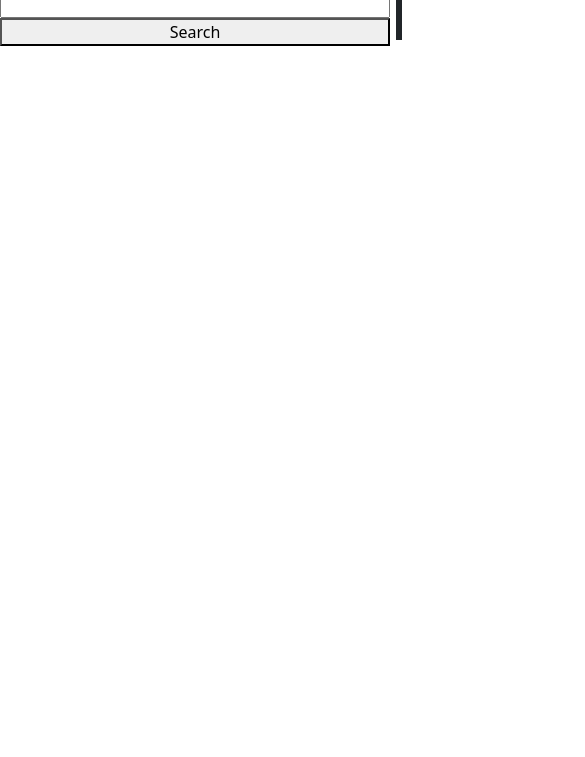
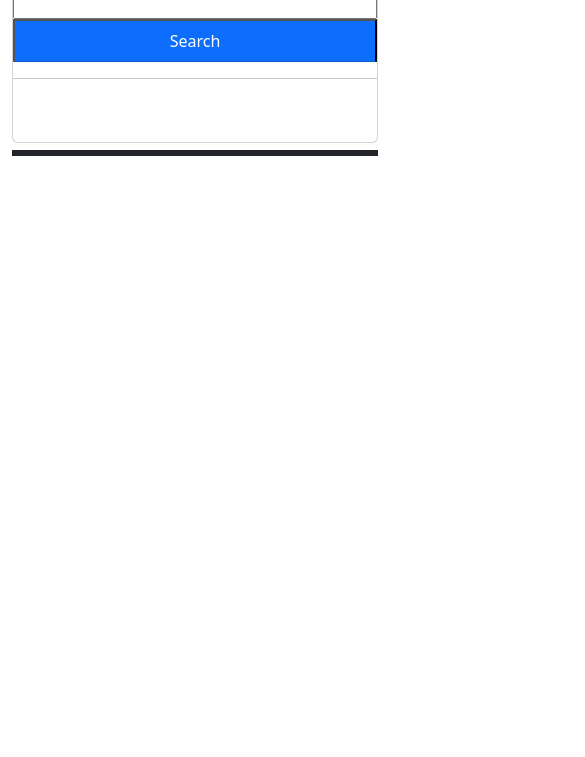
Before and after one commit to Hiroro1989/Weather-Dashboard, a plain HTML site: page index.html in a window 390 px wide. Shown: the part 87-844 px from the top of the page, 585 px wide, since content can reach past the window. Drawn offline with nearby package versions, Linux system fonts and the light colour scheme.

Commit message:
modifeied CSS'
q

```diff
--- a/index.html
+++ b/index.html
@@ -16,24 +16,25 @@
         <h1 class = "text-white">Weather Dashboard</h1>
     </header>
 
-    <main class = "d-flex flex-row ">
+    <main class = "container">
 
-    <div class = "search-box col-12 col-md-3 d-flex flex-column">
-        <h3 class="search-box-header">Input city name</h3>
+    <div class = "search-box col-12 col-lg-3 card">
+        <h3 class="search-box-header text-white">Input city name</h3>
         <input type="text" class ="search-input">
-        <button class="search-button">Search</button>
-        <div class = "local-storage">
+        <button class="search-button card-header bg-primary text-white text-center">Search</button>
+        <hr>
+        <div class = "local-storage card-body d-flex flex-column">
 
         </div>
     </div>
-    <div class = "search-result col-9 d-flex">
-        <div class = 'current'></div>
-        <div class = 'for-five-days col-9 d-flex flex-row'>
-            <div class = "day-1"></div>
-            <div class = "day-2"></div>
-            <div class = "day-3"></div>
-            <div class = "day-4"></div>
-            <div class = "day-5"></div>
+    <div class = "search-result col-lg-9">
+        <div class = 'current col-md-12'></div>
+        <div class = 'for-five-days col-md-12'>
+            <div class = "day-1 bg-primary"></div>
+            <div class = "day-2 bg-primary"></div>
+            <div class = "day-3 bg-primary"></div>
+            <div class = "day-4 bg-primary"></div>
+            <div class = "day-5 bg-primary"></div>
         </div>
 
     </div>
--- a/style.css
+++ b/style.css
@@ -1,8 +1,47 @@
+.container{
+    display: flex;
+    flex-direction: row;
+    width: 100%;
+}
+
+.search-box{
+    display: flex;
+    flex-direction: column;
+}
+
+.local-storage, .cityHistory{
+    margin: 2%;
+}
+
+
 .current{
     margin: 2%;
     border-style: solid;
 }
 
+.for-five-days{
+    display: flex;
+    flex-direction: row;
+    justify-content: space-between;
+}
+
 .day-1, .day-2, .day-3, .day-4, .day-5{
     margin: 2%;
 }
+
+@media screen and (max-width: 992px) {
+    .container{
+        flex-direction: column;
+    }
+    .current{
+        margin: 2% 0 2% 0;
+    }
+}
+
+@media screen and (max-width: 768px) {
+    .for-five-days{
+        flex-direction: column;
+        justify-content: center;
+    }
+
+}
```
